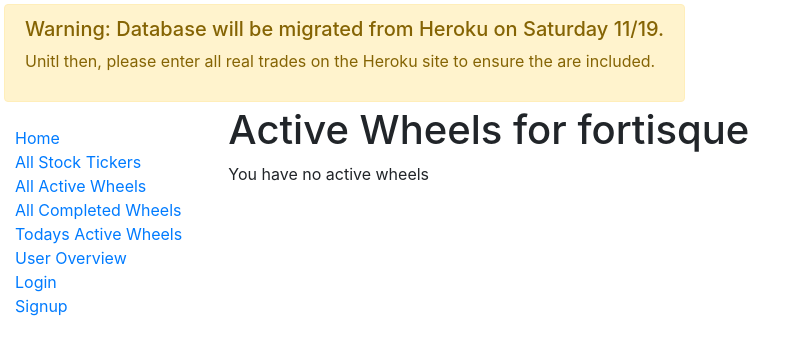
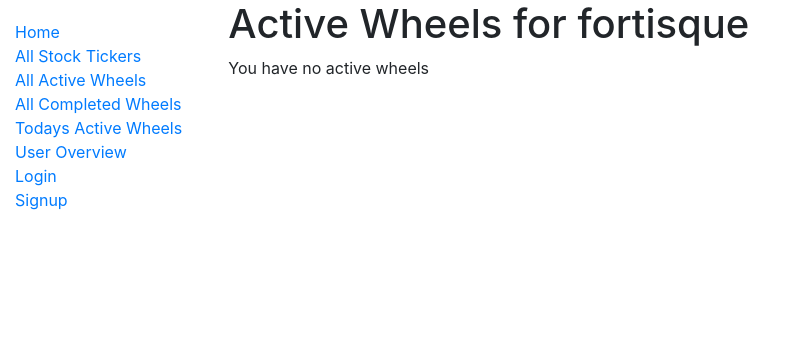
Before and after one commit to kacasey8/option_wheel_tracker, a Django app: page /catalog/user/1/active_wheels in a window 1280 px wide. Shown: the top 355 px of the page, without its empty margins (0-807 px from the left). Run offline with Django 3.2, Linux system fonts and the light colour scheme; data comes from the database, SQL or seed files in the repository; some libraries are stand-ins or nearby versions.

Commit message:
remove temporary warning

```diff
--- a/catalog/templates/base_generic.html
+++ b/catalog/templates/base_generic.html
@@ -25,10 +25,6 @@
   <script src="{% static 'js/profit_collateral_chart.js' %}"></script>
 </head>
 <body>
-  <div class="alert alert-warning m-1" role="alert">
-    <h5>Warning: Database will be migrated from Heroku on Saturday 11/19.</h5>
-    <p>Unitl then, please enter all real trades on the Heroku site to ensure the are included.</h5>
-  </div>
   <div class="container-fluid">
     <div class="row">
       <div class="col-sm-2">
```
